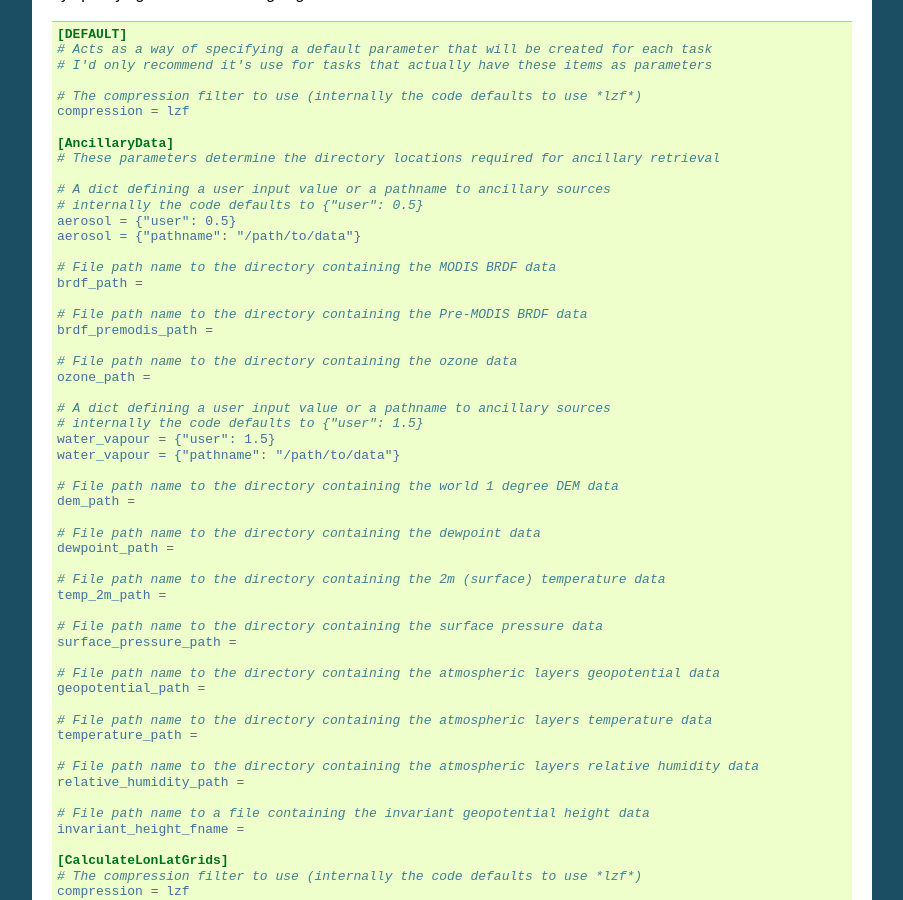
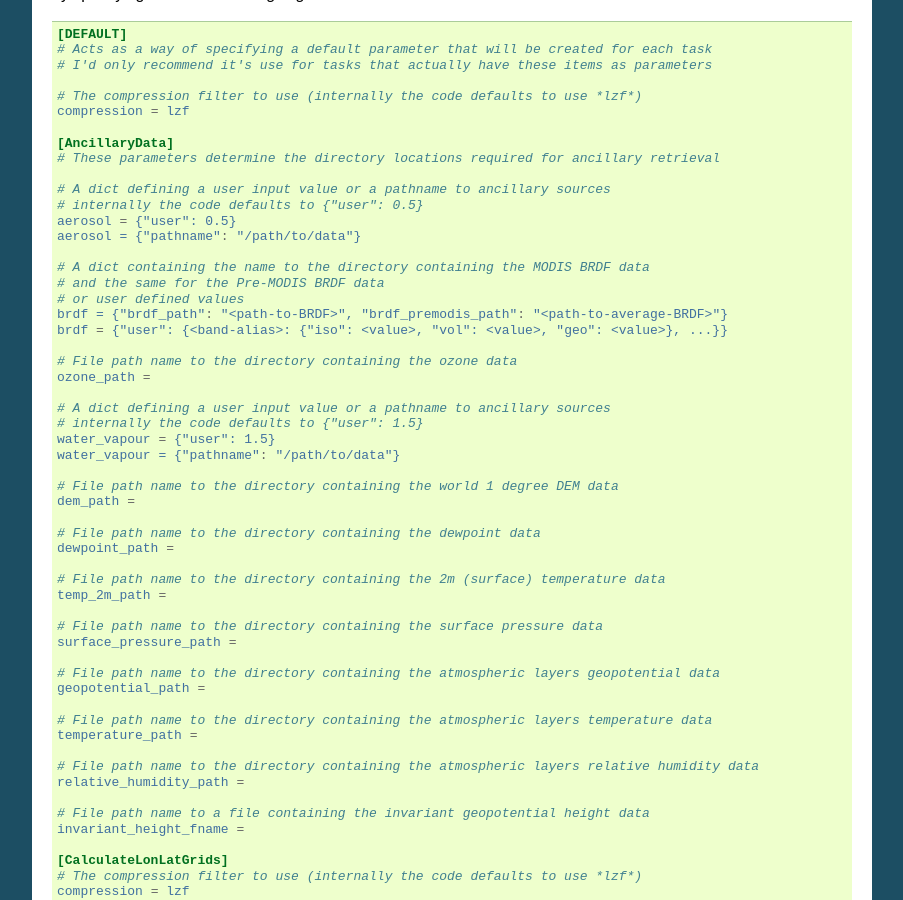
Before and after one commit to GeoscienceAustralia/wagl, a Sphinx documentation site: the page built from docs/source/configuration.rst, in a window 1280 px wide and 900 px high, scrolled down 945 px. Shown: the whole window, without its empty margins (198-1101 px from the left). Built offline with Sphinx 7.4.7, drawn with Linux system fonts in a browser that asks for light colours; pages that are not in the unit, such as notebooks, are missing from menus.

Commit message:
Ls collection upgrade 2018 (#261)
* Updated the multi and single file workflows to use the brdf dictionary parameter.

* Updated the sample luigi config files to reflect the change in brdf parameter specification (now a dictionary).

* Updated the docs detailing the changes the brdf parameter specification (now a dictionary).

```diff
--- a/docs/source/configuration.rst
+++ b/docs/source/configuration.rst
@@ -61,11 +61,11 @@ If you're a user that would like to intersect any part of the dependency tree, t
    aerosol = {"user": 0.5}
    aerosol = {"pathname": "/path/to/data"}
 
-   # File path name to the directory containing the MODIS BRDF data
-   brdf_path =
-
-   # File path name to the directory containing the Pre-MODIS BRDF data
-   brdf_premodis_path =
+   # A dict containing the name to the directory containing the MODIS BRDF data
+   # and the same for the Pre-MODIS BRDF data
+   # or user defined values
+   brdf = {"brdf_path": "<path-to-BRDF>", "brdf_premodis_path": "<path-to-average-BRDF>"}
+   brdf = {"user": {<band-alias>: {"iso": <value>, "vol": <value>, "geo": <value>}, ...}}
 
    # File path name to the directory containing the ozone data
    ozone_path =
```
Also changed, not shown: 5 other files.
